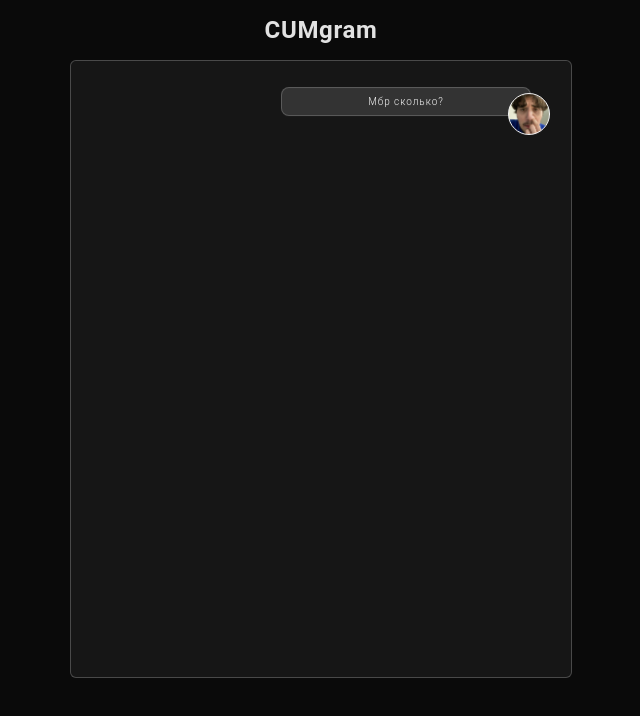
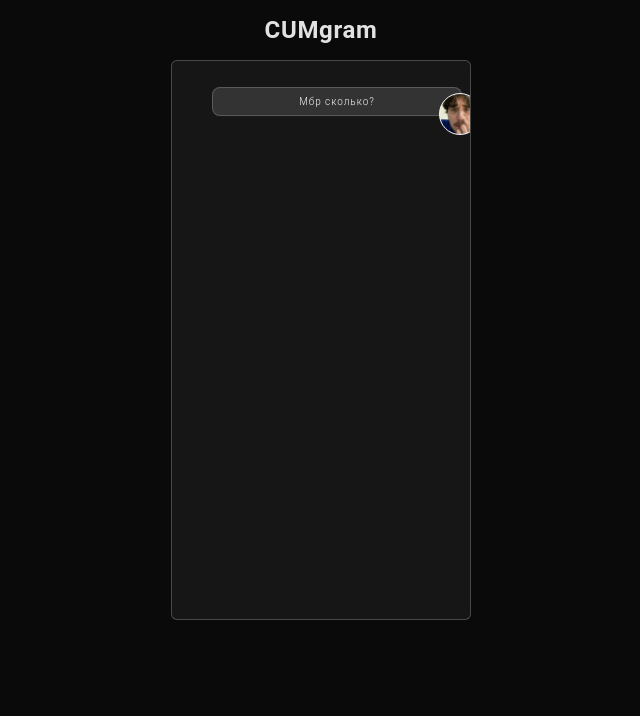
Before and after one commit to FBernardeschi/mbr, a plain HTML site: page index.html in a window 1280 px wide. Shown: the whole page, without its empty margins (287-927 px from the left). Drawn offline with Linux system fonts and the light colour scheme.

Commit message:
fix style v.2

```diff
--- a/css/style.css
+++ b/css/style.css
@@ -25,13 +25,15 @@ h1 {
 }
 
 .wrapper {
+    box-sizing: border-box;
     position: relative;
     padding: 1rem 2.5rem 2.5rem;
     margin: 0 auto;
-    width: 35%;
+    width: 10vw;
     height: 70vh;
     overflow: overlay;
     min-width: 300px;
+    max-width: 600px;
     border: 1px solid rgba(150, 150, 150, .4);
     border-radius: 6px;
     background-color:rgba(40, 40, 40, .4);
```
